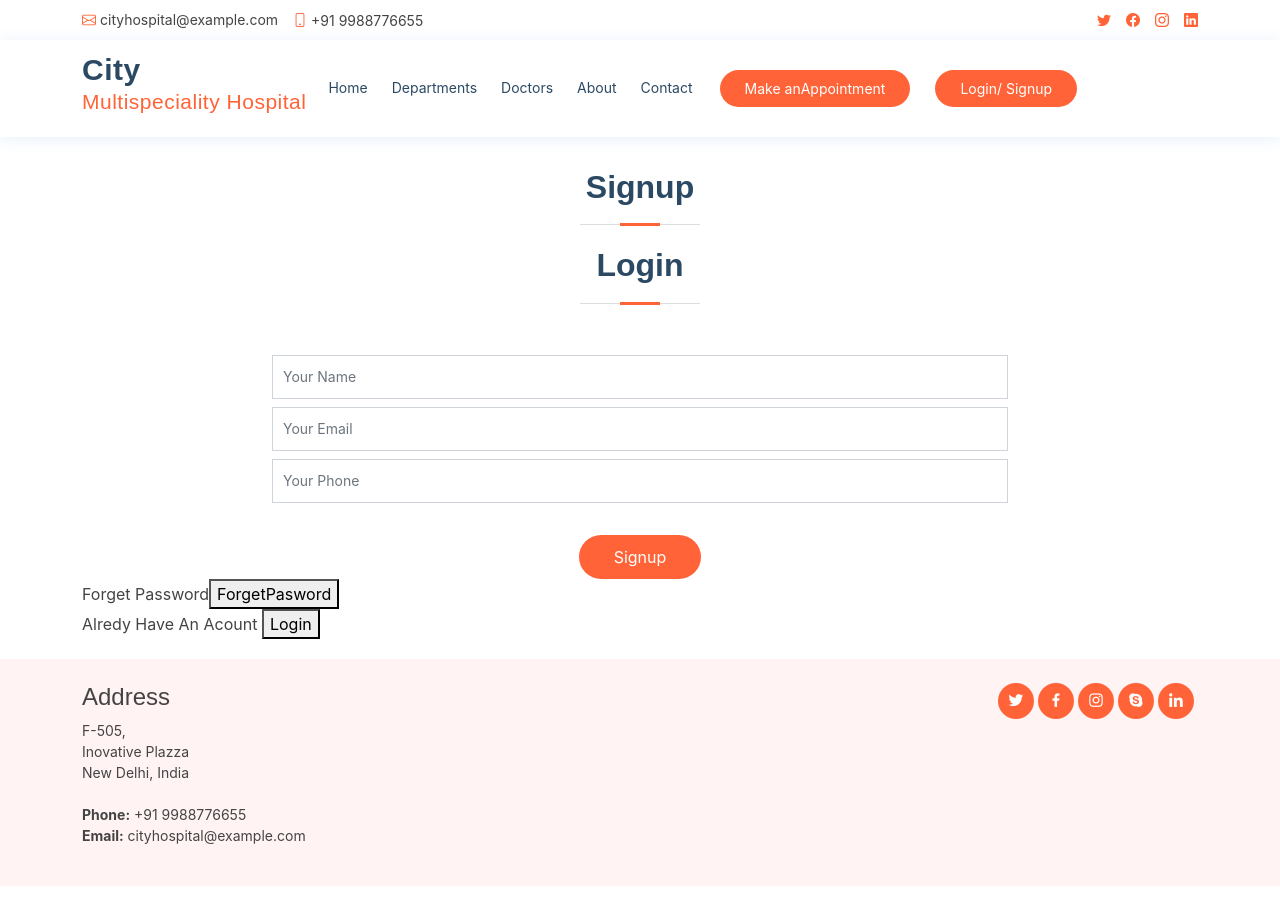
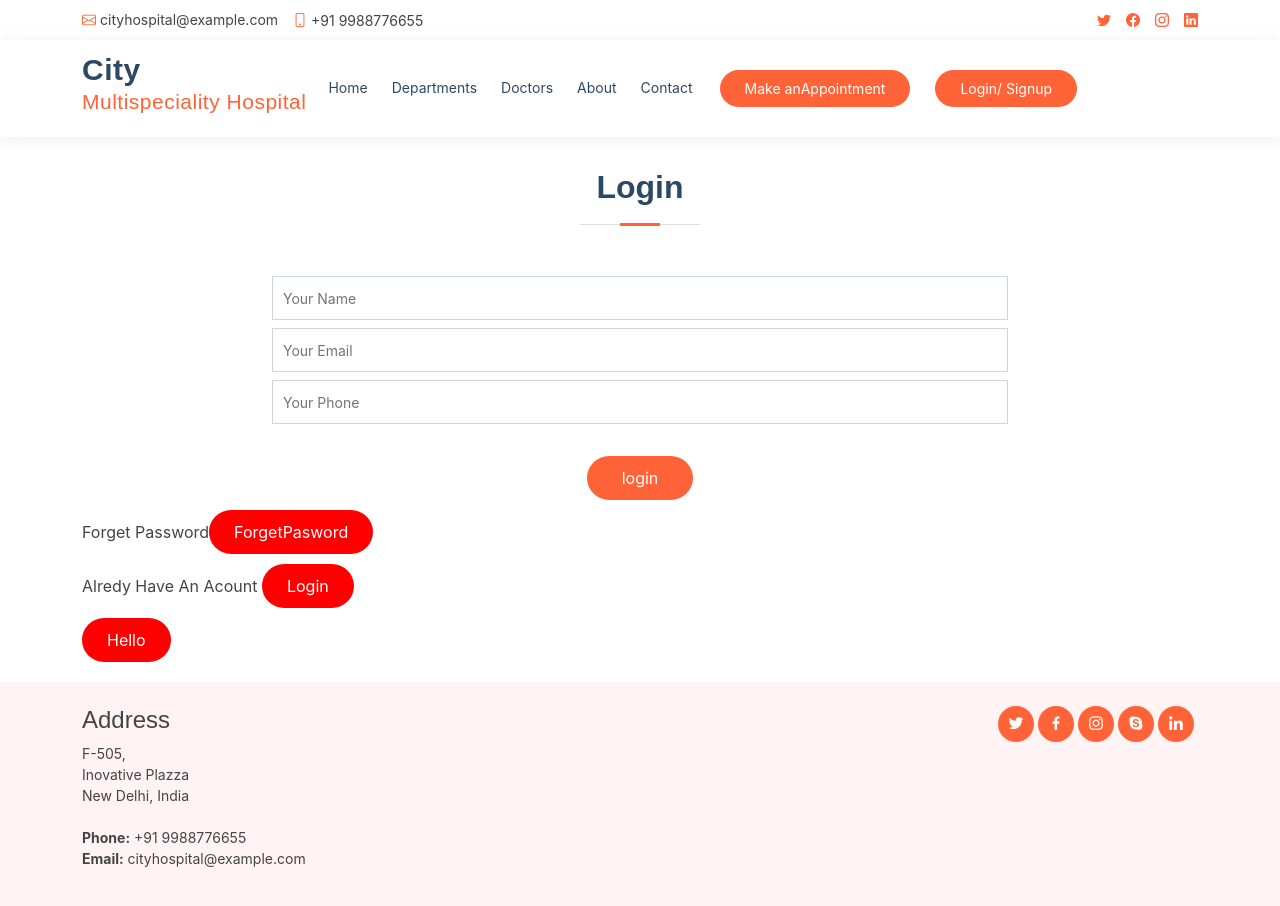
Before and after one commit to jaimishvala/cityhospital, a React (Create React App) app: page /Auth in a window 1280 px wide. Both pictures are taken after a click on the button "Signup". Shown: the top 906 px of the page. Built offline with nearby package versions, Linux system fonts and the light colour scheme.

Commit message:
21/09/2023 ok

```diff
--- a/package.json
+++ b/package.json
@@ -10,6 +10,7 @@
     "react-dom": "^18.2.0",
     "react-router-dom": "^6.16.0",
     "react-scripts": "5.0.1",
+    "styled-components": "^6.0.8",
     "web-vitals": "^2.1.4"
   },
   "scripts": {
--- a/src/container/Auth/Auth.js
+++ b/src/container/Auth/Auth.js
@@ -1,8 +1,23 @@
 import React, { useState } from 'react';
+import styled from 'styled-components';
 
 function Auth(props) {
+    //state Component:
     const [type, setType] = useState("login")
     const [forgetpasword, setforgetPasword] = useState("login")
+
+    //Style Component:
+    const StyleButton = styled.button`
+    border:none;
+    background-color:red;
+    border-radius:50px;
+    padding:10px 25px;
+    color:white;
+    margin-top:10px;
+    &:hover{
+        background-color:#0d6efd;
+    }
+    `;
 
     return (
         <main>
@@ -11,10 +26,8 @@ function Auth(props) {
                     <div className="section-title">
                         {
                             type === 'login' ? <h2>Login</h2> : <h2>Signup</h2>
-                        }
-
-                        {
-                            forgetpasword === 'login' ? <h2>Login</h2> : <h2>Forget Password</h2>
+                                &&
+                                forgetpasword === 'login' ? <h2>Login</h2> : <h2>Forget Password</h2>
                         }
 
                     </div>
@@ -22,6 +35,7 @@ function Auth(props) {
                     <form action method="post" role="form" className="php-email-form">
                         <div className="row justify-content-center">
                             <div className="col-md-8 form-group">
+
                                 {
                                     type === 'login' ? null
                                         :
@@ -44,21 +58,25 @@ function Auth(props) {
                         <div class="text-center">
                             <br></br>
                             {
-                                type === 'login' ? <button type="submit">login</button> : <button type="submit">Signup</button>
+                                type === 'login' ? <button type="submit">login</button> : <button type="submit">Signup</button> &&
+                                    forgetpasword === 'login' ? <button type="submit">login</button> : <button type="submit">Submit</button>
                             }
 
                         </div>
                     </form>
 
                     {
-                        forgetpasword === 'login' ? <span>Forget Password<button onClick={() => setforgetPasword()}>ForgetPasword</button></span> : <span>Login Password<button onClick={() => setforgetPasword('login')}>Login</button></span>
+                        forgetpasword === 'login' ? <span>Forget Password<StyleButton onClick={() => setforgetPasword()}>ForgetPasword</StyleButton></span> : <span>Login Password<StyleButton onClick={() => setforgetPasword('login')}>Login</StyleButton></span>
                     }
 
                     <br></br>
 
                     {
-                        type === 'login' ? <span>Created An Acount <button onClick={() => setType()}>Signup</button></span> : <span>Alredy Have An Acount <button onClick={() => setType('login')}>Login</button></span>
+                        type === 'login' ? <span>Created An Acount <StyleButton onClick={() => setType()}>Signup</StyleButton></span> : <span>Alredy Have An Acount <StyleButton onClick={() => setType('login')}>Login</StyleButton></span>
                     }
+
+                    <br></br>
+                    <StyleButton>Hello</StyleButton>
 
                 </div>
             </section>
```
Also changed, not shown: 1 other file (tests, documents, lock files or other folders).
